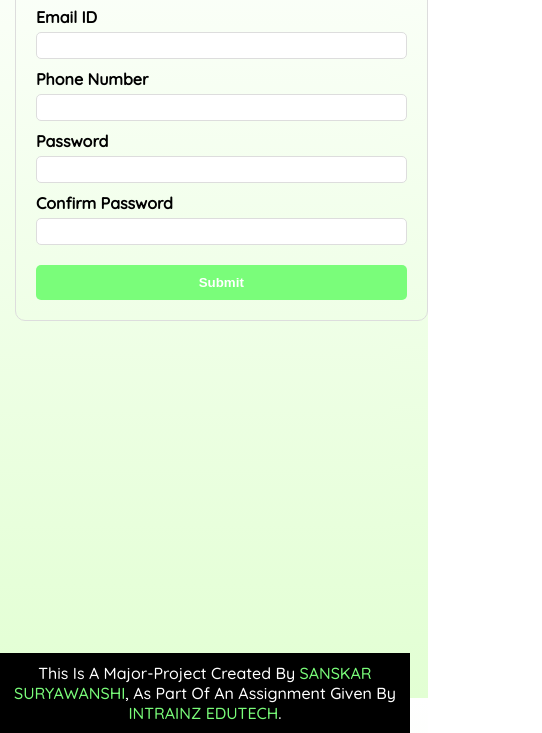
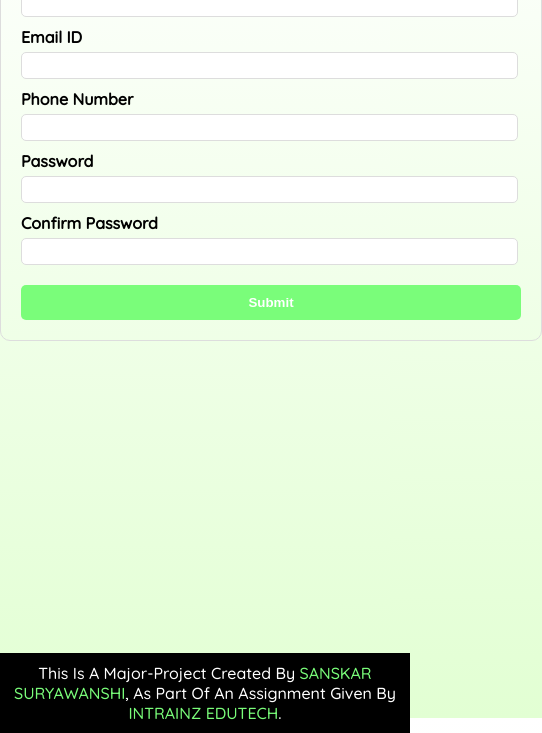
Before and after one commit to 010101-sans/sans-js-form-validation, a plain HTML site: page index.html in a window 390 px wide. Shown: the part 166-899 px from the top of the page, 542 px wide, since content can reach past the window. Drawn offline with Linux system fonts and the light colour scheme.

Commit message:
Update style.css

```diff
--- a/style.css
+++ b/style.css
@@ -80,18 +80,3 @@ input[type="submit"] {
   color: rgb(122, 253, 122);
   text-decoration: none;
 }
-
-@media (max-width: 767px) {
-  #form {
-    width: 95%;
-    margin: 20px auto;
-    margin-left: 15px;
-  }
-  input[type="text"],
-  input[type="email"],
-  input[type="tel"],
-  input[type="password"]
-  {
-    margin-right: 5px;
-  }
-}
```
